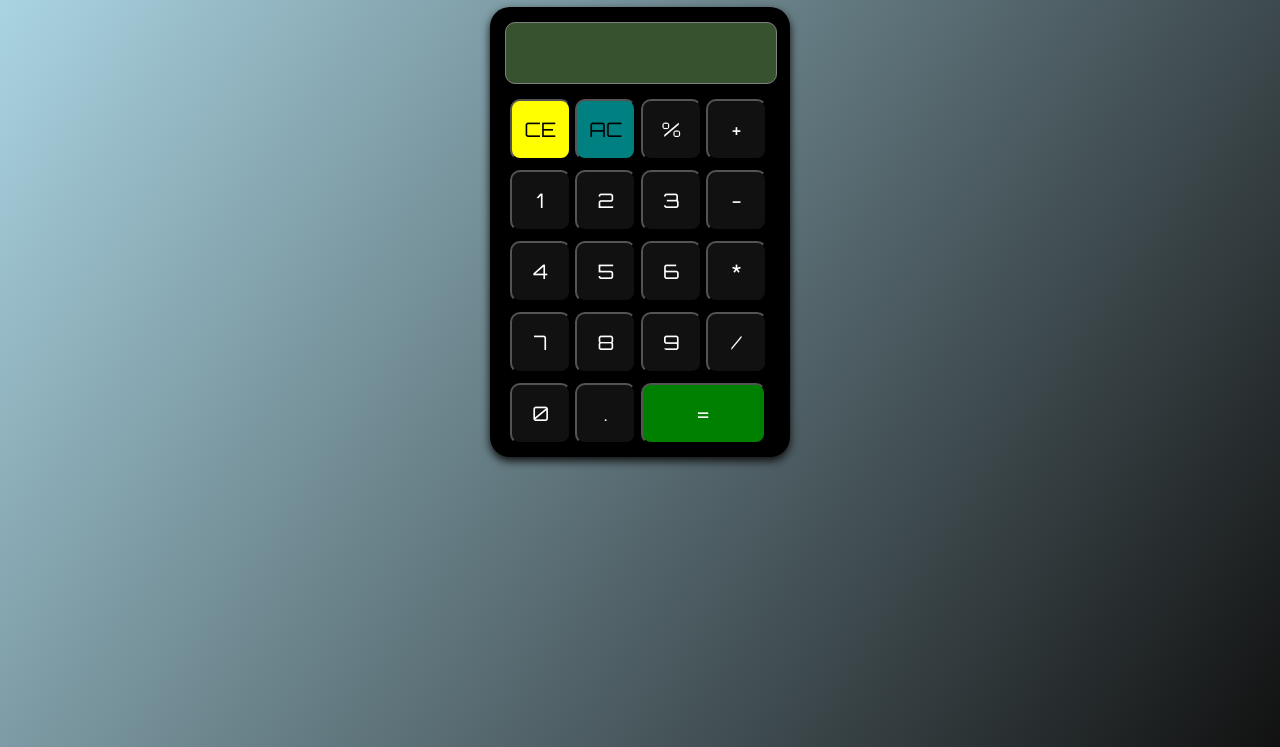
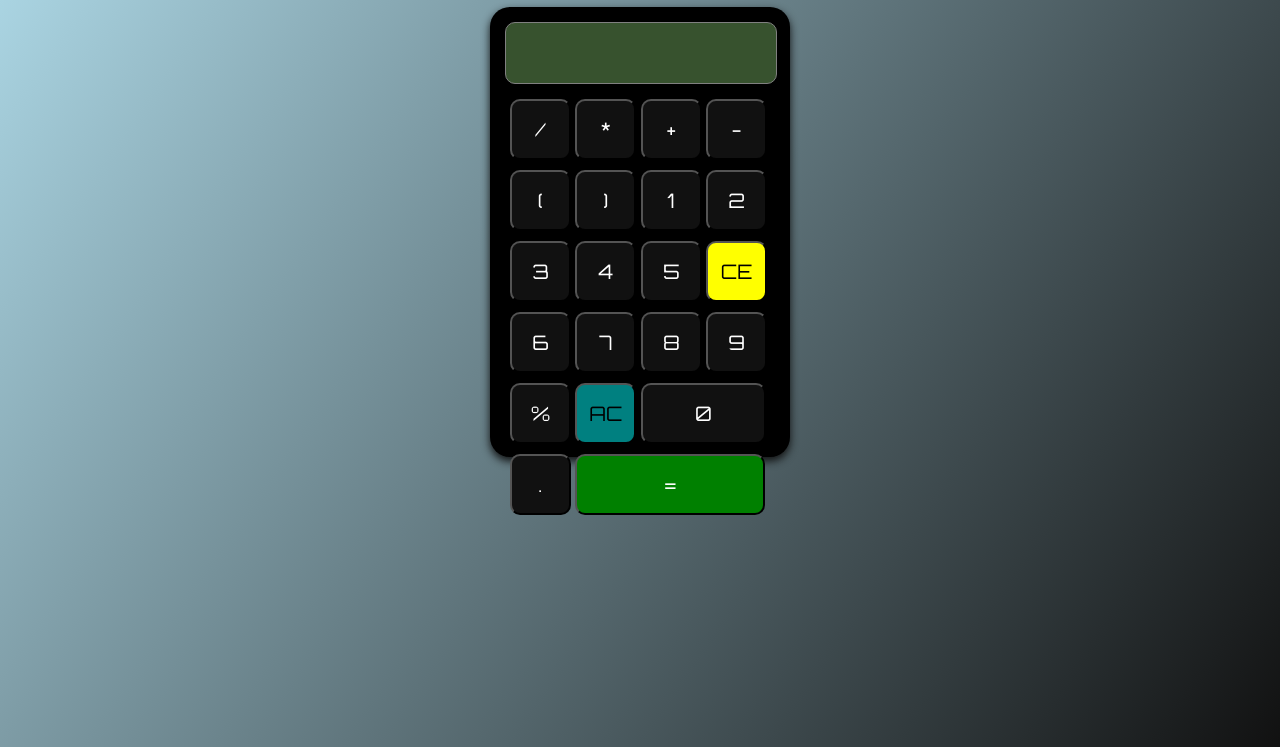
Before and after one commit to ashokkotakommula/basic-calculator, a plain HTML site: page index.html in a window 1280 px wide. Shown: the part 53-800 px from the top of the page. Drawn offline with Linux system fonts and the light colour scheme.

Commit message:
added two buttons

```diff
--- a/index.html
+++ b/index.html
@@ -18,25 +18,27 @@
             <input id="input" type="text" />
         </div>
         <div class="keypad">
-            <button id="clear" style="background: yellow; color: black">CE</button>
-            <button id="clr" style="background: teal; color: black">AC</button>
-            <button id="block0" class="num">%</button>
+            <button id="divide" class="op">/</button>
+            <button id="multiply" class="op">*</button>
             <button id="plus" class="op">+</button>
+            <button id="minus" class="op">-</button>
+            <button id="bracket" class="num">(</button>
+            <button id="bracket" class="num">)</button>
             <button id="block1" class="num">1</button>
             <button id="block2" class="num">2</button>
             <button id="block3" class="num">3</button>
-            <button id="minus" class="op">-</button>
             <button id="block4" class="num">4</button>
             <button id="block5" class="num">5</button>
+            <button id="clear" style="background: yellow; color: black">CE</button>
             <button id="block6" class="num">6</button>
-            <button id="multiply" class="op">*</button>
             <button id="block7" class="num">7</button>
             <button id="block8" class="num">8</button>
             <button id="block9" class="num">9</button>
-            <button id="divide" class="op">/</button>
-            <button id="block0" class="num">0</button>
+            <button id="block0" class="num">%</button>
+            <button id="clr" style="background: teal; color: black">AC</button>
+            <button id="block0" class="num" style="width: 125px">0</button>
             <button id="dot" class="num">.</button>
-            <button id="ans" style="background: green; color: white;width:125px">=</button>
+            <button id="ans" style="background: green; color: white;width:190px">=</button>
         </div>
     </div>
 </div>
```
